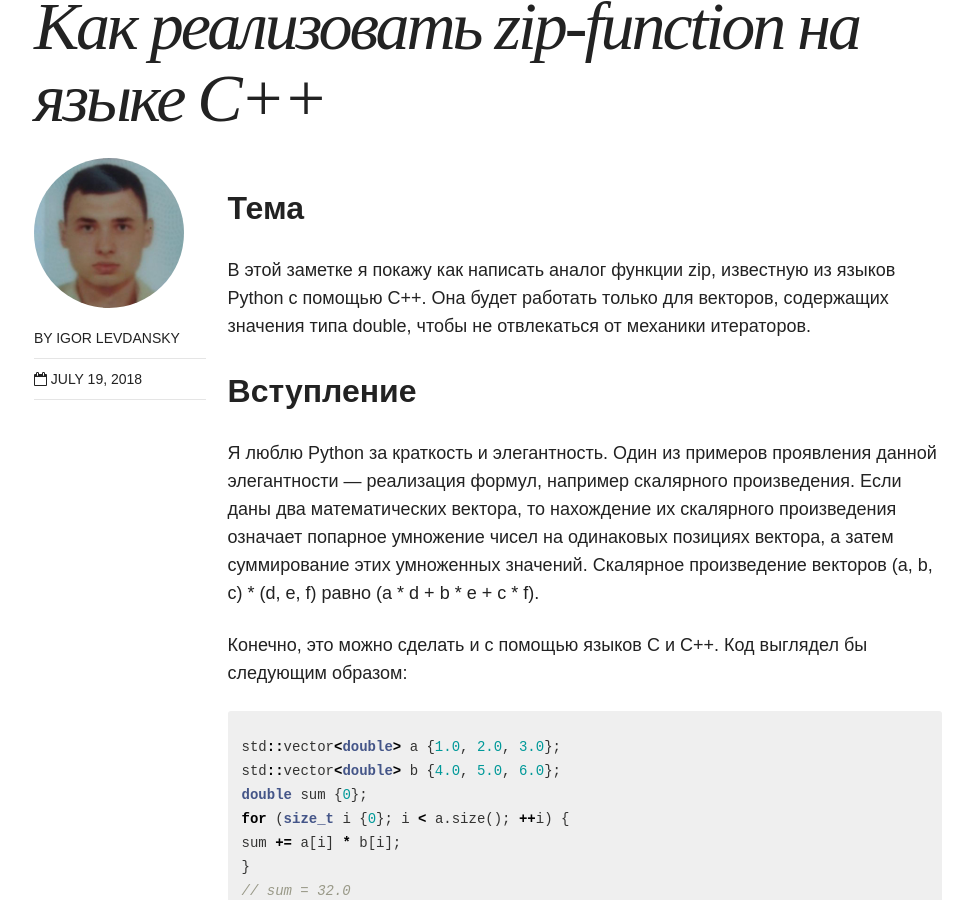
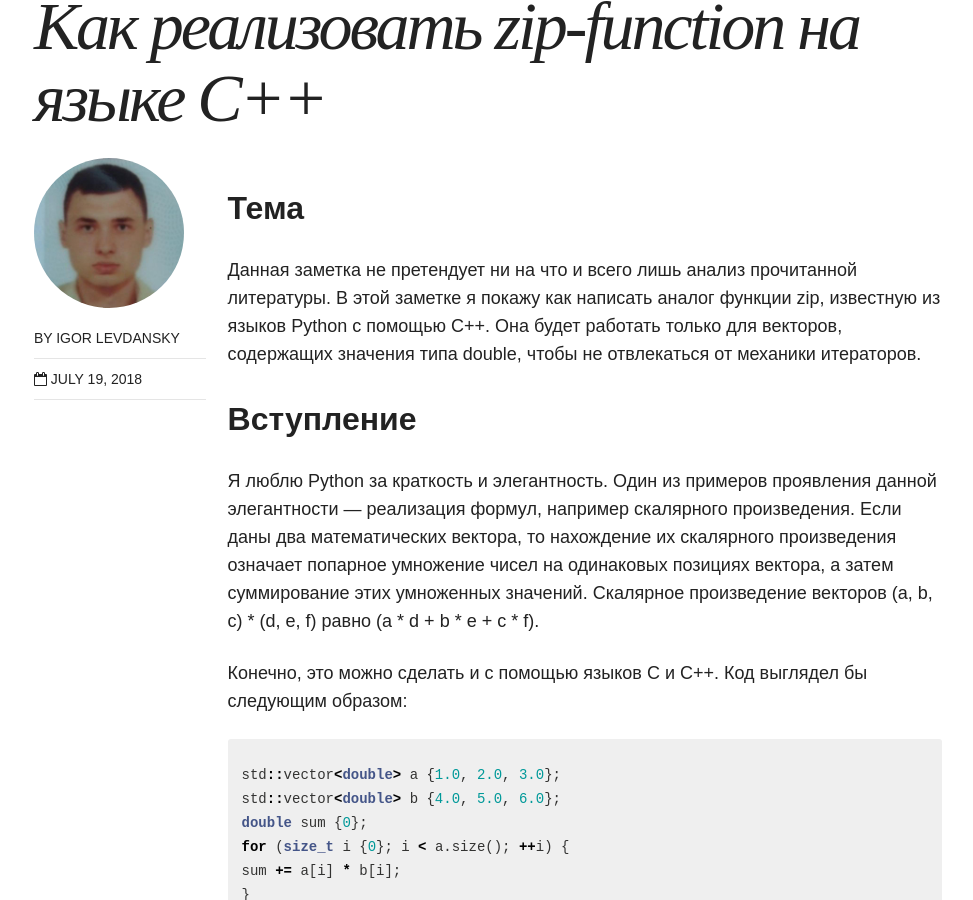
Before and after one commit to yungkee/yungkee.github.io, a Jekyll site: the page built from _posts/2018-07-19-zip_function_in_cplusplus.md, in a window 1280 px wide and 900 px high, scrolled down 997 px. Shown: the whole window, without its empty margins (152-1125 px from the left). Built offline with Jekyll 4.4.1, drawn with Linux system fonts in a browser that asks for light colours; nearby versions of some CDN libraries.

Commit message:
zip desctiption

```diff
--- a/_posts/2018-07-19-zip_function_in_cplusplus.md
+++ b/_posts/2018-07-19-zip_function_in_cplusplus.md
@@ -12,7 +12,7 @@ date: 2018-07-19T18:54:48+05:30
 ---
 ## Тема
 
- В этой заметке я покажу как написать аналог функции zip, известную из языков Python с помощью C++. Она будет работать только для векторов, содержащих значения типа double, чтобы не отвлекаться от механики итераторов.
+Данная заметка не претендует ни на что и всего лишь анализ прочитанной литературы. В этой заметке я покажу как написать аналог функции zip, известную из языков Python с помощью C++. Она будет работать только для векторов, содержащих значения типа double, чтобы не отвлекаться от механики итераторов.
 
 ## Вступление
 
@@ -39,6 +39,7 @@ sum += a[i] * b[i];
 
 ## Как это делается
 // TODO
+
 ## Целый код
 
 {% highlight C++ %}
```
